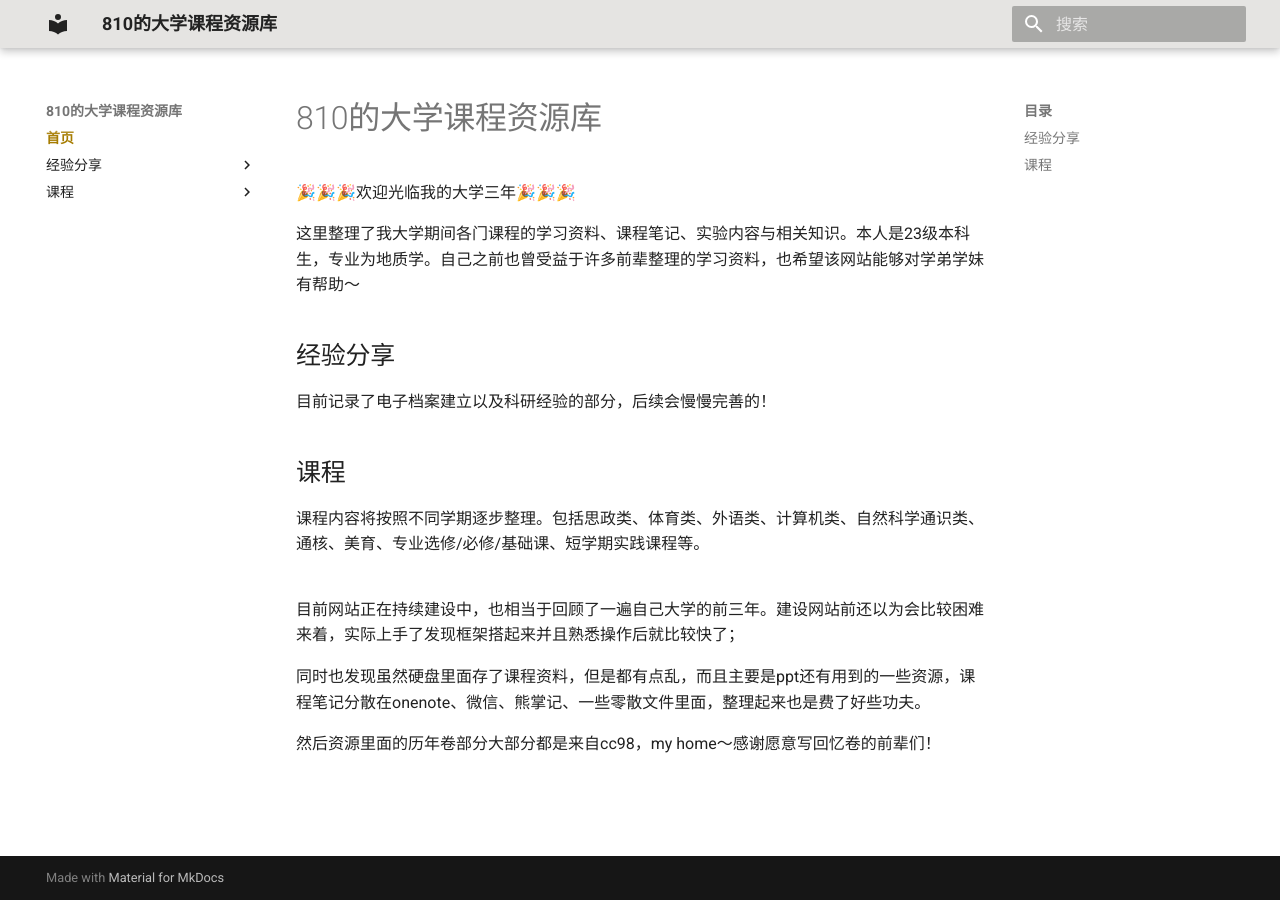
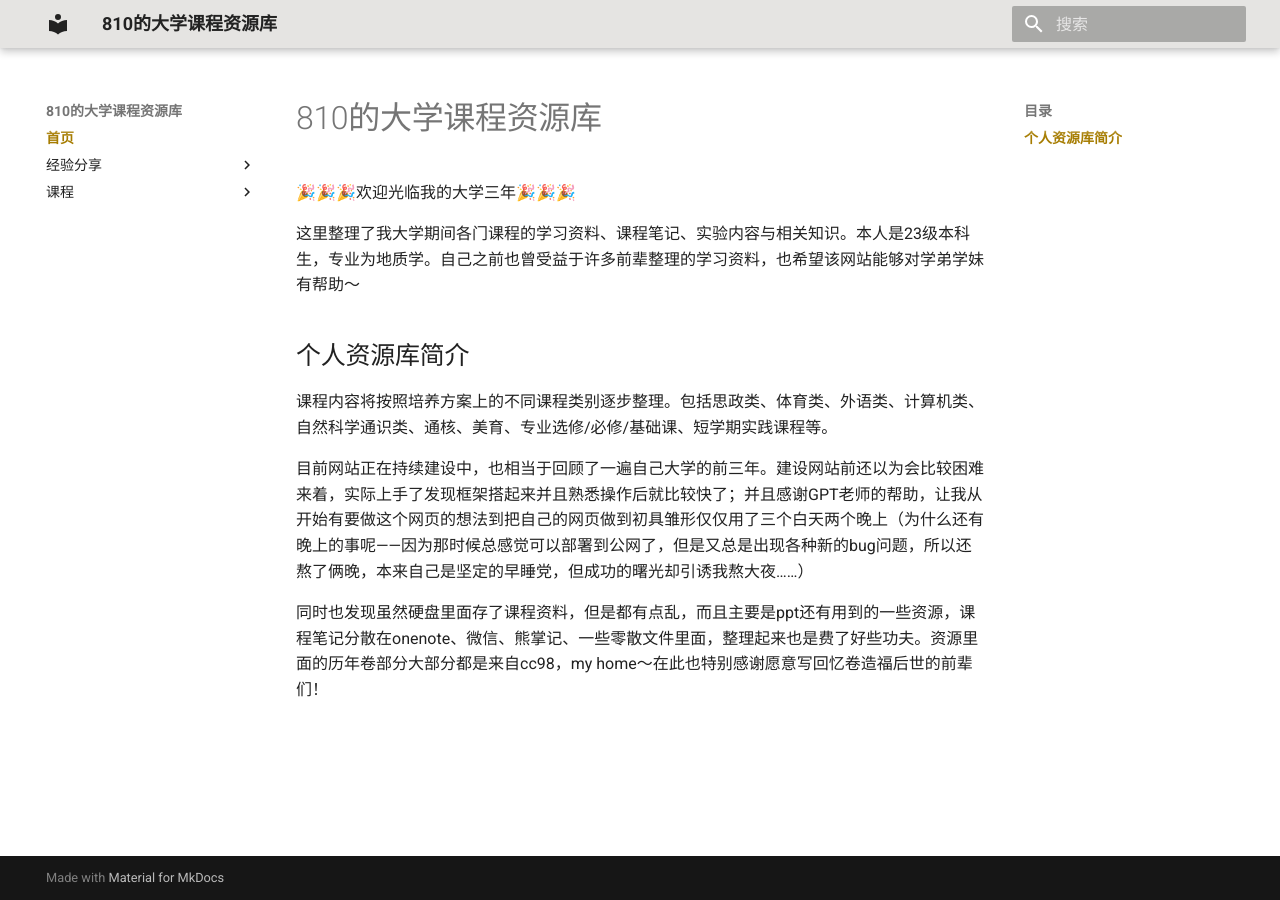
Before and after one commit to persleyadela/university-notes-site, an MkDocs documentation site: the page built from docs/index.md, in a window 1280 px wide. Built offline with MkDocs 1.6.1 and Material for MkDocs 9.7.7, drawn with Linux system fonts in a browser that asks for light colours.

Commit message:
xiugai shouye

```diff
--- a/docs/index.md
+++ b/docs/index.md
@@ -4,18 +4,11 @@
 
 这里整理了我大学期间各门课程的学习资料、课程笔记、实验内容与相关知识。本人是23级本科生，专业为地质学。自己之前也曾受益于许多前辈整理的学习资料，也希望该网站能够对学弟学妹有帮助～
 
-## 经验分享
 
-目前记录了电子档案建立以及科研经验的部分，后续会慢慢完善的！
+## 个人资源库简介
 
-## 课程
+课程内容将按照培养方案上的不同课程类别逐步整理。包括思政类、体育类、外语类、计算机类、自然科学通识类、通核、美育、专业选修/必修/基础课、短学期实践课程等。
 
-课程内容将按照不同学期逐步整理。包括思政类、体育类、外语类、计算机类、自然科学通识类、通核、美育、专业选修/必修/基础课、短学期实践课程等。
+目前网站正在持续建设中，也相当于回顾了一遍自己大学的前三年。建设网站前还以为会比较困难来着，实际上手了发现框架搭起来并且熟悉操作后就比较快了；并且感谢GPT老师的帮助，让我从开始有要做这个网页的想法到把自己的网页做到初具雏形仅仅用了三个白天两个晚上（为什么还有晚上的事呢——因为那时候总感觉可以部署到公网了，但是又总是出现各种新的bug问题，所以还熬了俩晚，本来自己是坚定的早睡党，但成功的曙光却引诱我熬大夜……）
 
-##
-
-目前网站正在持续建设中，也相当于回顾了一遍自己大学的前三年。建设网站前还以为会比较困难来着，实际上手了发现框架搭起来并且熟悉操作后就比较快了；
-
-同时也发现虽然硬盘里面存了课程资料，但是都有点乱，而且主要是ppt还有用到的一些资源，课程笔记分散在onenote、微信、熊掌记、一些零散文件里面，整理起来也是费了好些功夫。
-
-然后资源里面的历年卷部分大部分都是来自cc98，my home～感谢愿意写回忆卷的前辈们！
+同时也发现虽然硬盘里面存了课程资料，但是都有点乱，而且主要是ppt还有用到的一些资源，课程笔记分散在onenote、微信、熊掌记、一些零散文件里面，整理起来也是费了好些功夫。资源里面的历年卷部分大部分都是来自cc98，my home～在此也特别感谢愿意写回忆卷造福后世的前辈们！
```
